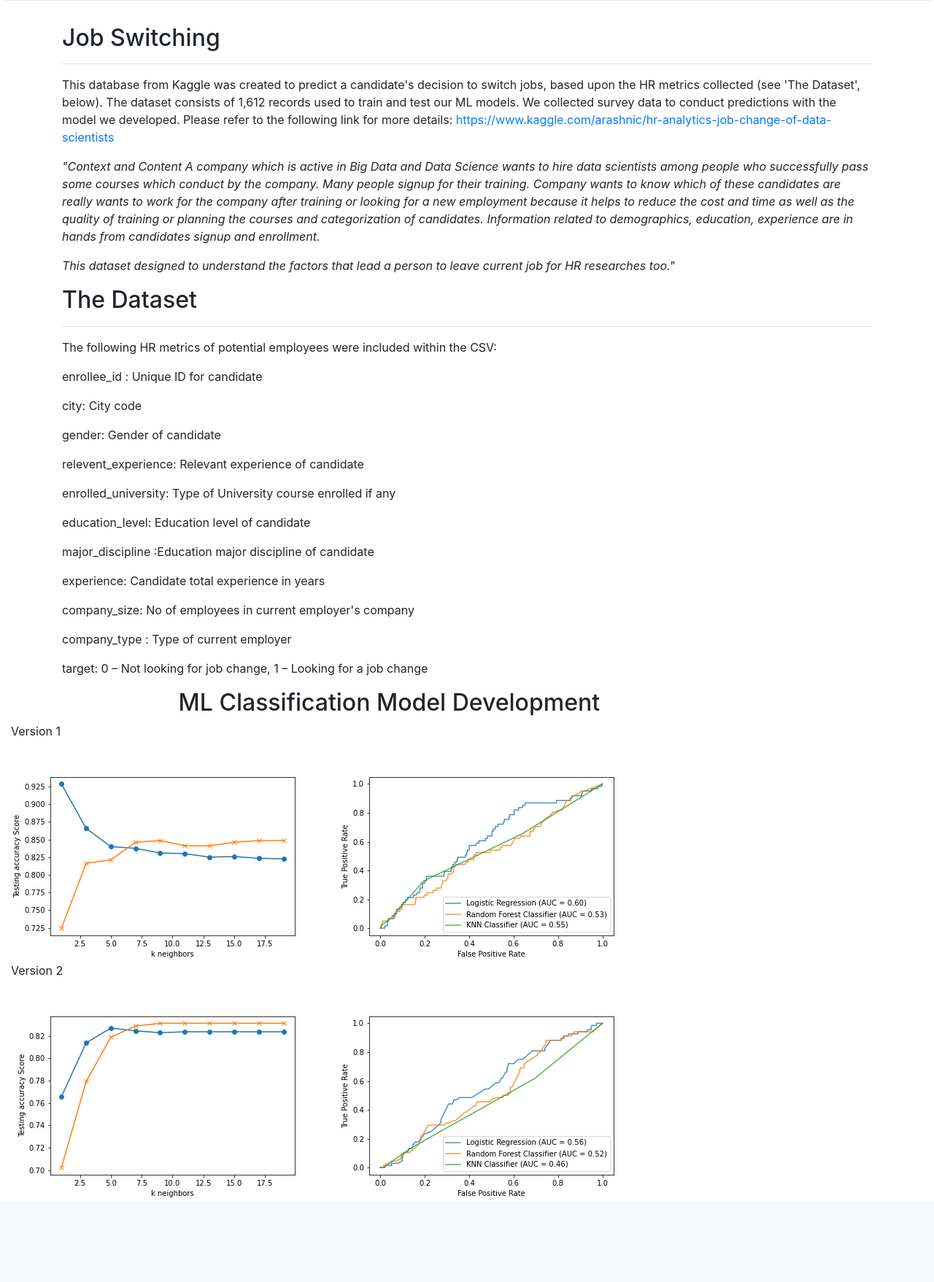
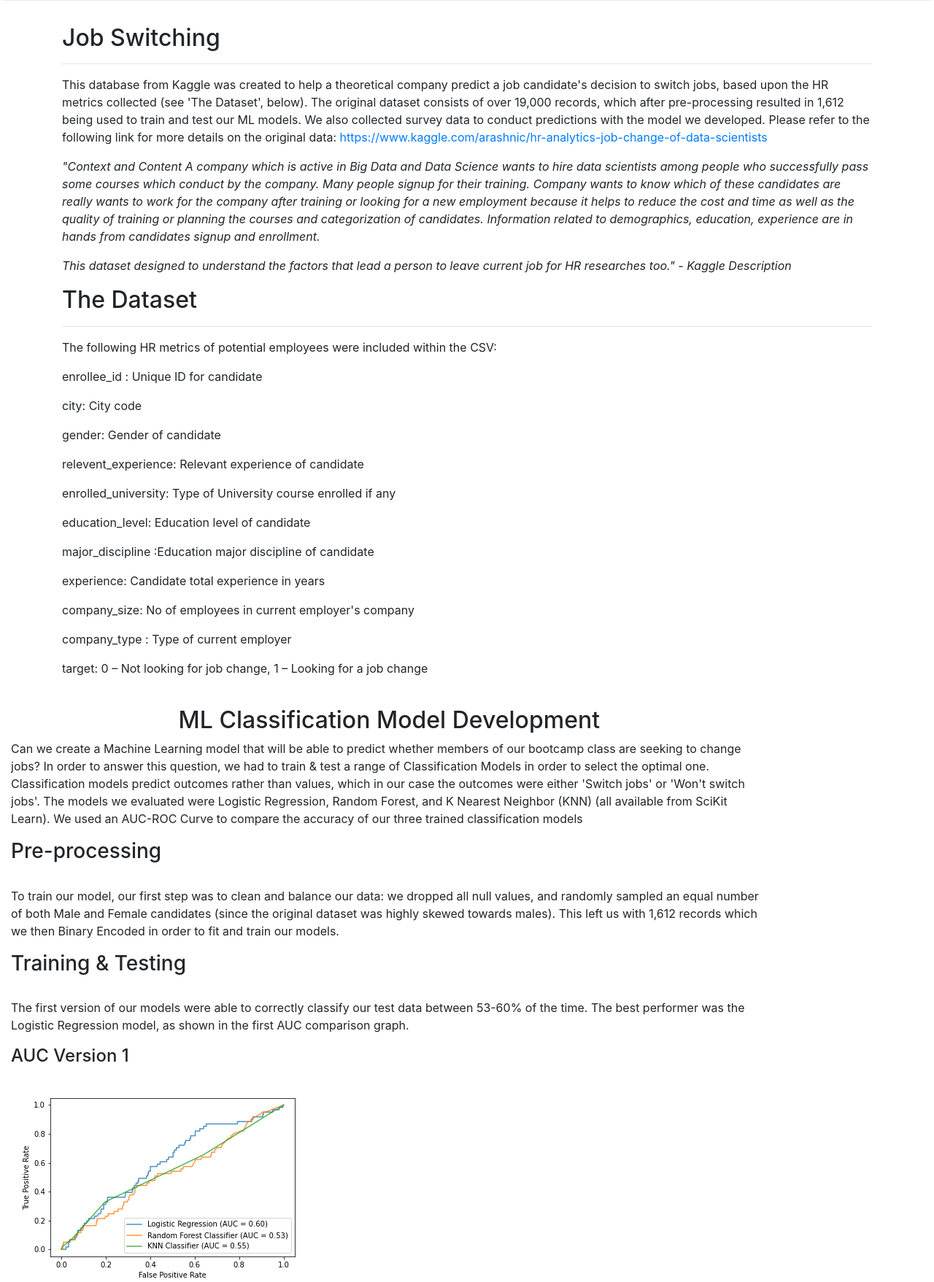
Before and after one commit to jbski/ml_final_project, a Flask app: page / in a window 1280 px wide. Shown: the part 279-2036 px from the top of the page at 73% size. Before the commit the page ends 1920 px from the top, so only its background shows below. Run offline with Flask 2, Linux system fonts and the light colour scheme.

Commit message:
Added project description to home page.

```diff
--- a/templates/home.html
+++ b/templates/home.html
@@ -12,11 +12,12 @@
     </hr>
 
     <p>
-        This database from Kaggle was created to predict a candidate's decision to switch jobs, based upon the HR
-        metrics collected (see 'The Dataset', below). The dataset consists of 1,612 records used to train and test our
-        ML models. We collected
-        survey data to conduct predictions with the model we developed. Please refer to the following link for more
-        details:
+        This database from Kaggle was created to help a theoretical company predict a job candidate's decision to switch
+        jobs, based upon the HR
+        metrics collected (see 'The Dataset', below). The original dataset consists of over 19,000 records, which after
+        pre-processing resulted in 1,612 being used to train and test our ML models. We also collected survey data to
+        conduct predictions with the model we developed. Please refer to the following link for more
+        details on the original data:
         <a
             href="https://www.kaggle.com/arashnic/hr-analytics-job-change-of-data-scientists">https://www.kaggle.com/arashnic/hr-analytics-job-change-of-data-scientists</a>
     </p>
@@ -33,7 +34,7 @@
             hands from candidates signup and enrollment.</p>
 
         <p>This dataset designed to understand the factors that lead a person to leave current job for HR researches
-            too."
+            too." - Kaggle Description
     </i>
     </p>
 
@@ -70,17 +71,55 @@
 </div>
 <div class="col-md-10">
     <div id="figure-area" class="">
+        <br>
         <h2 class="text-center">ML Classification Model Development</h2>
 
-        <p>Version 1</p>
+        <p>Can we create a Machine Learning model that will be able to predict whether members of our bootcamp class are
+            seeking to change jobs? In order to answer this question, we had to train & test a range of Classification
+            Models in order to select the optimal one. Classification models predict outcomes rather than values, which
+            in our case the outcomes were either 'Switch jobs' or 'Won't switch jobs'. The models we evaluated were
+            Logistic Regression, Random Forest, and K Nearest Neighbor (KNN) (all available from SciKit Learn). We used
+            an AUC-ROC Curve to compare the accuracy of our three trained classification models</p>
 
+        <p>
+        <h3>Pre-processing</h3><br>
+        To train our model, our first step was to clean and balance our data: we dropped all null values, and randomly
+        sampled an equal number of both Male and Female candidates (since the original dataset was highly skewed towards
+        males). This left us with 1,612 records which we then Binary Encoded in order to fit and train our models.</p>
+
+        <p>
+        <h3>Training & Testing</h3><br>
+        The first version of our models were able to correctly classify our test data between 53-60% of the time. The
+        best performer was the Logistic Regression model, as shown in the first AUC comparison graph.</p>
+        <h4>AUC Version 1</h4>
+        <img class="nav-ufo" src="static/images/Rawaf/AUC_comparison_1st.png"><br>
+        <p>For the KNN models, we had to iterate over a series of K-values to find the optimum. As seen in the graph
+            below, we chose K=7.</p>
+        <h4>KNN Version 1</h4>
         <img class="nav-ufo" src="static/images/Rawaf/KNN_eval_1st.png">
-        <img class="nav-ufo" src="static/images/Rawaf/AUC_comparison_1st.png">
 
-        <p>Version 2</p>
+        <p>
+        <h3>Survey, Retraining & Prediction</h3><br>
+        However after creating our class survey, we found that we couldn't collect data on a number of dimensions that
+        had been used to train our first models; namely, City Development Index, Years of Experience, Last New Job, and
+        Training Hours. So we had to re-train our models on fewer dimensions. Subsequently, the second versions of our
+        models were only able to correctly classify our test data between 46-56% of the time (no better than chance).
+        Once again, the best performer was Logistic Regression, as shown in the second AUC comparison graph.</p>
+        <h4>AUC Version 2</h4>
+        <img class="nav-ufo" src="static/images/Rawaf/KNN_eval_2nd.png"><br>
+        <p>For the second KNN model, the worst performer, we struggled to find a valid K-value, as seen in the graph
+            below.</p>
+        <h4>KNN Version 2</h4>
+        <img class="nav-ufo" src="static/images/Rawaf/AUC_comparison_2nd.png">
 
-        <img class="nav-ufo" src="static/images/Rawaf/KNN_eval_2nd.png">
-        <img class="nav-ufo" src="static/images/Rawaf/AUC_comparison_2nd.png">
+        <p>
+        <h3>Conclusion</h3><br>
+        Further investigation of other projects using this same dataset revealed that the most predictive factors for
+        job switching were City Development Index and Years of Experience, which probably explains the degraded
+        performance of our three models in their second iterations.</p>
+
+
+
     </div>
 </div>
 {% endblock %}
```
Also changed, not shown: templates/charts.html (+4 -4 lines).
